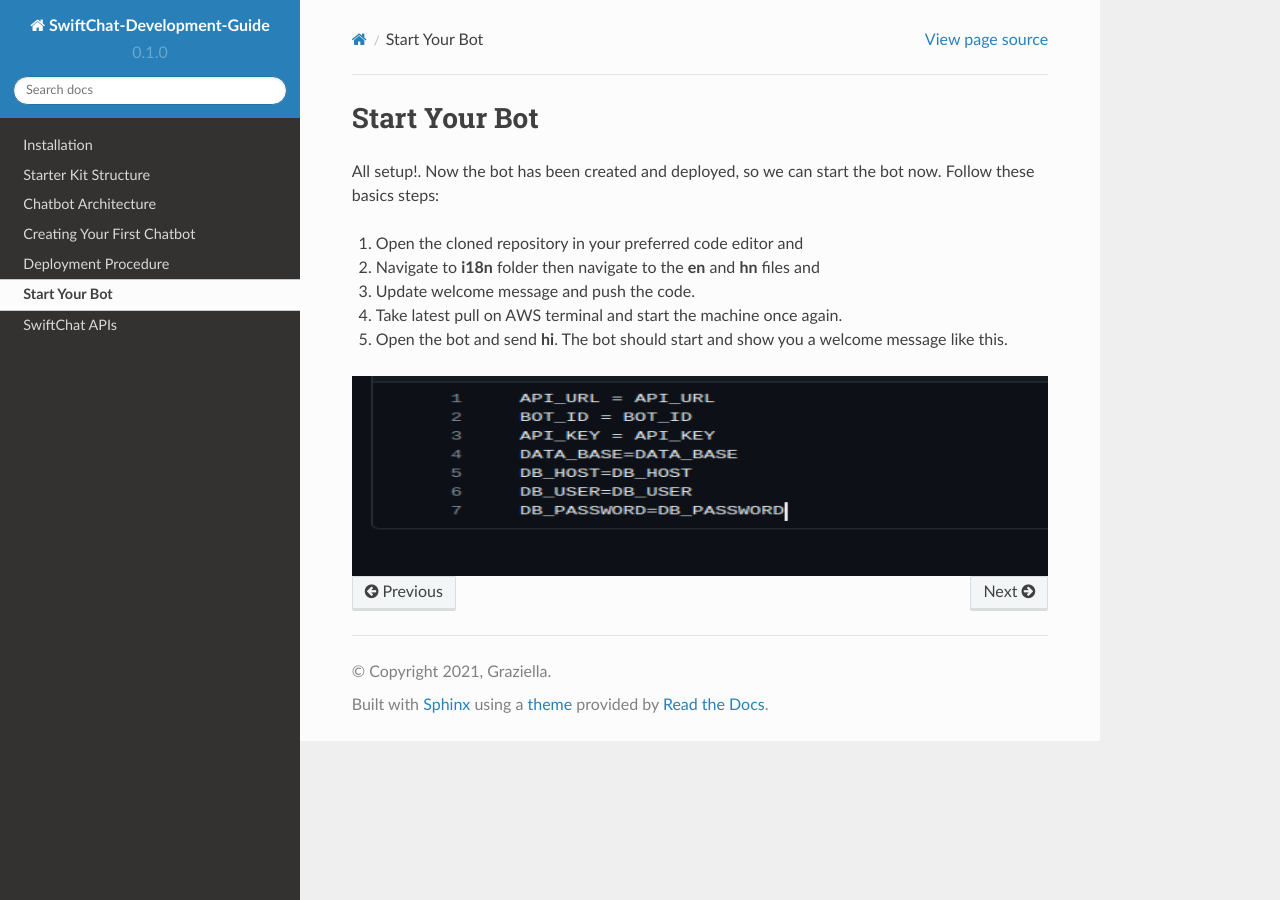
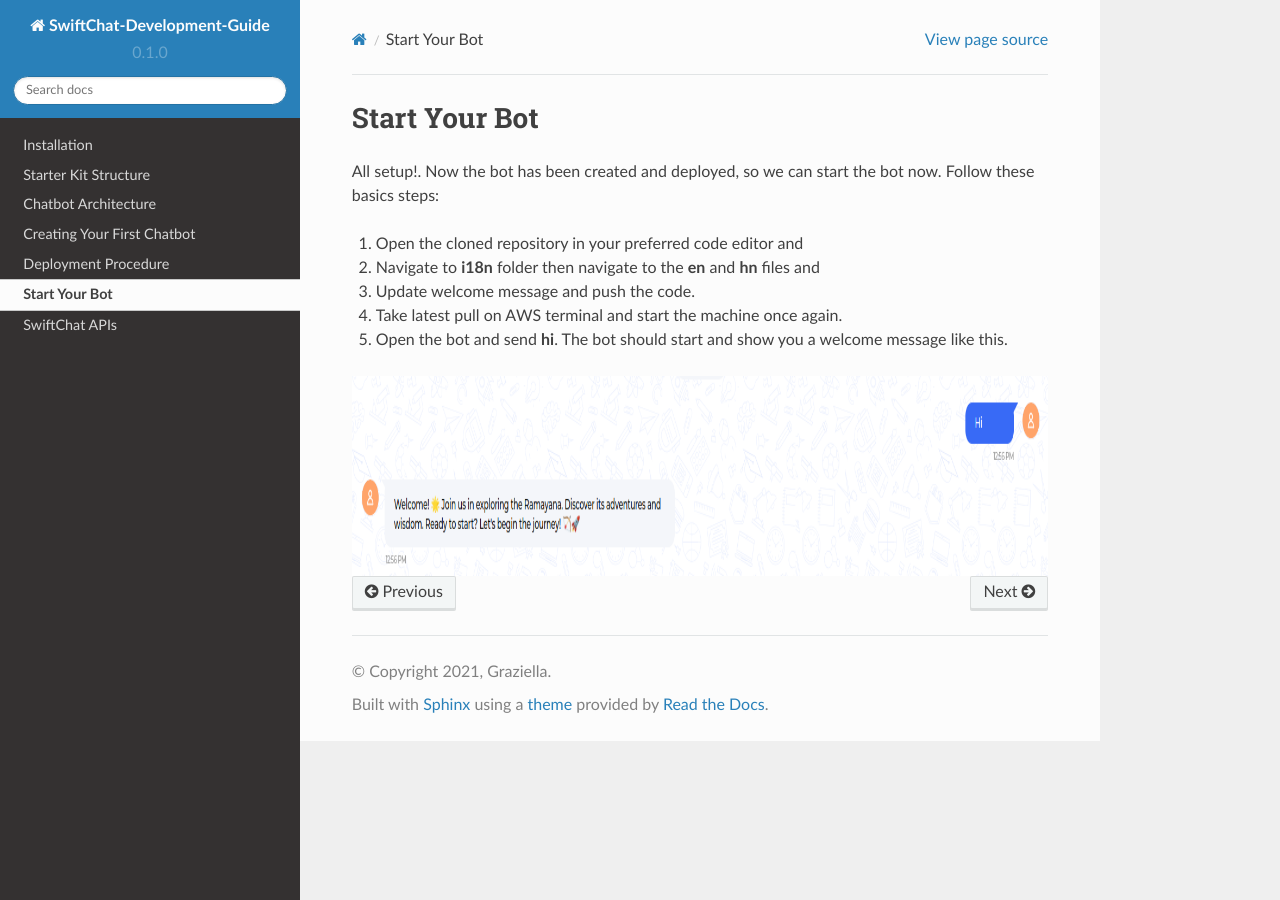
Before and after one commit to Priyanka-sharma181/Chatbot-Development-Guide, a Sphinx documentation site: the page built from docs/source/start.rst, in a window 1280 px wide. Built offline with Sphinx 7.4.7 and the Read the Docs theme 2.0.0, drawn with Linux system fonts in a browser that asks for light colours.

Commit message:
url update

```diff
--- a/docs/source/start.rst
+++ b/docs/source/start.rst
@@ -10,7 +10,7 @@
 4. Take latest pull on AWS terminal and start the machine once again.
 5. Open the bot and send **hi**. The bot should start and show you a welcome message like this.
 
-.. image:: env_file.png
+.. image:: welcome.png
     :alt: Deployment Structure
     :width: 1300
     :height: 200
```
